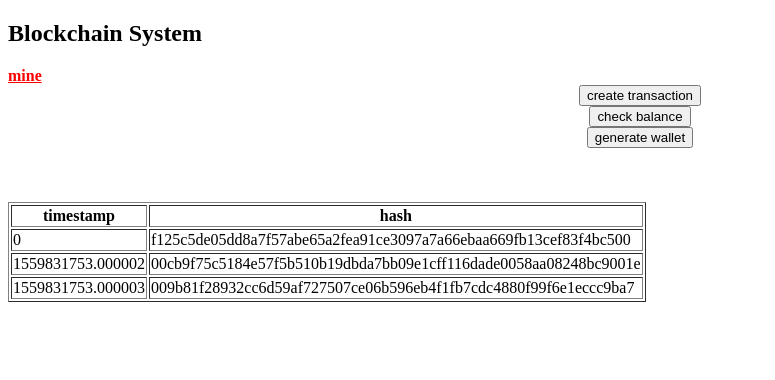
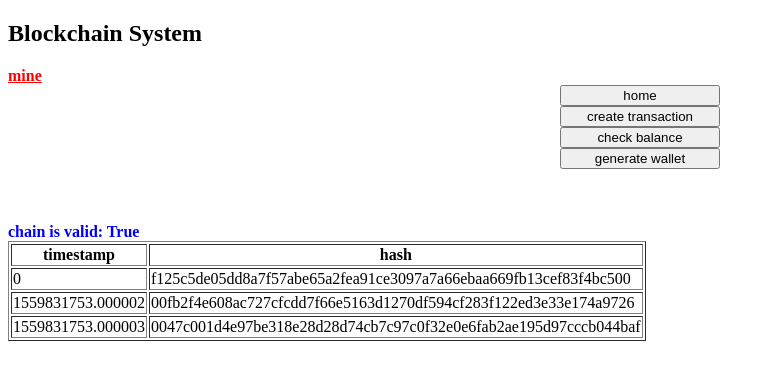
Before and after one commit to pawel-rozwoda/blockchain, a Flask app: page / in a window 1280 px wide. Shown: the top 380 px of the page, without its empty margins (0-775 px from the left). Run offline with Flask 2, Linux system fonts and the light colour scheme.

Commit message:
semi-stable

```diff
--- a/app.py
+++ b/app.py
@@ -8,15 +8,16 @@ app = Flask(__name__)
 
 #initial values
 bc = blockchain()
-bc.mine_pending_transactions('miner1')
-bc.create_transaction(transaction('miner1', 'addr1', 50))
-bc.create_transaction(transaction('addr1', 'addr2', 20))
+bc.mine_pending_transactions('miner1')                    #miner1: 100
+bc.create_transaction(transaction('miner1', 'addr1', 50)) #miner1: 50  addr1:50
+bc.create_transaction(transaction('addr1', 'addr2', 20))  #miner1: 50  addr1:30  addr2: 20
 bc.mine_pending_transactions('miner1')
 
 
 @app.route('/')
 def hello():
-    return render_template('home.html', chain=bc.chain)
+    is_valid = bc.is_chain_valid()
+    return render_template('home.html', chain=bc.chain, is_valid=is_valid)
 
 
 @app.route('/create-transaction', methods=['GET', 'POST'])
@@ -28,9 +29,6 @@ def create_transaction():
         from_addr = request.form['from']
         to_addr = request.form['to']
         amount = request.form['amount']
-        # print(request.form['from'])
-        # print(request.form['to'])
-        # print(request.form['amount'])
         bc.create_transaction(transaction(from_addr, to_addr, float(amount)))
         return render_template('success.html')
 
--- a/blockchain.py
+++ b/blockchain.py
@@ -61,9 +61,8 @@ class blockchain:
         self.pending_transactions.append(transaction)
 
     def mine_pending_transactions(self, mining_reward_address):
-        b = block(0, self.pending_transactions, self.get_latest_block().hash)
+        b = block(datetime.now().timestamp(), self.pending_transactions, self.get_latest_block().hash)
         b.mine(2)
-        b.timestamp = datetime.now().timestamp()
         self.chain.append(b)
         self.pending_transactions = [transaction(None, mining_reward_address, self.mining_reward)]
 
--- a/templates/home.html
+++ b/templates/home.html
@@ -4,6 +4,8 @@
 <br/>
 <br/>
 <br/>
+
+<div class='validity_info' >chain is valid: {{is_valid}}</div>
 
 	<table border="1">
 	<tr>
--- a/templates/layout.html
+++ b/templates/layout.html
@@ -13,22 +13,30 @@
 				color: red;
 				font-weight: bold;
 			}
+			.validity_info {
+				color: blue;
+					font-weight:bold;
+			}
 		</style>
       <body>
 			<h2>Blockchain System</h2>
 	<a class='mine_button' id="sth" href="/mine">mine</a>
           <div class="container">
             <strong>
+						 <form action="/">
+									 <input type="submit" style="width:160px" value="home" />
+						 </form>
+
 						 <form action="/create-transaction">
-									 <input type="submit" value="create transaction" />
+									 <input type="submit" style="width:160px" value="create transaction" />
 						 </form>
 
 						 <form action="/check-balance">
-									 <input type="submit" value="check balance" />
+									 <input type="submit" style="width:160px" value="check balance" />
 						 </form>
 
 						 <form action="/wallet-gen">
-									 <input type="submit" value="generate wallet" />
+									 <input type="submit" style="width:160px" value="generate wallet" />
 						 </form>
               <!--<ul class="menu">-->
 								<!--<li><a href="/wallet-gen">wallet</li>-->
```
